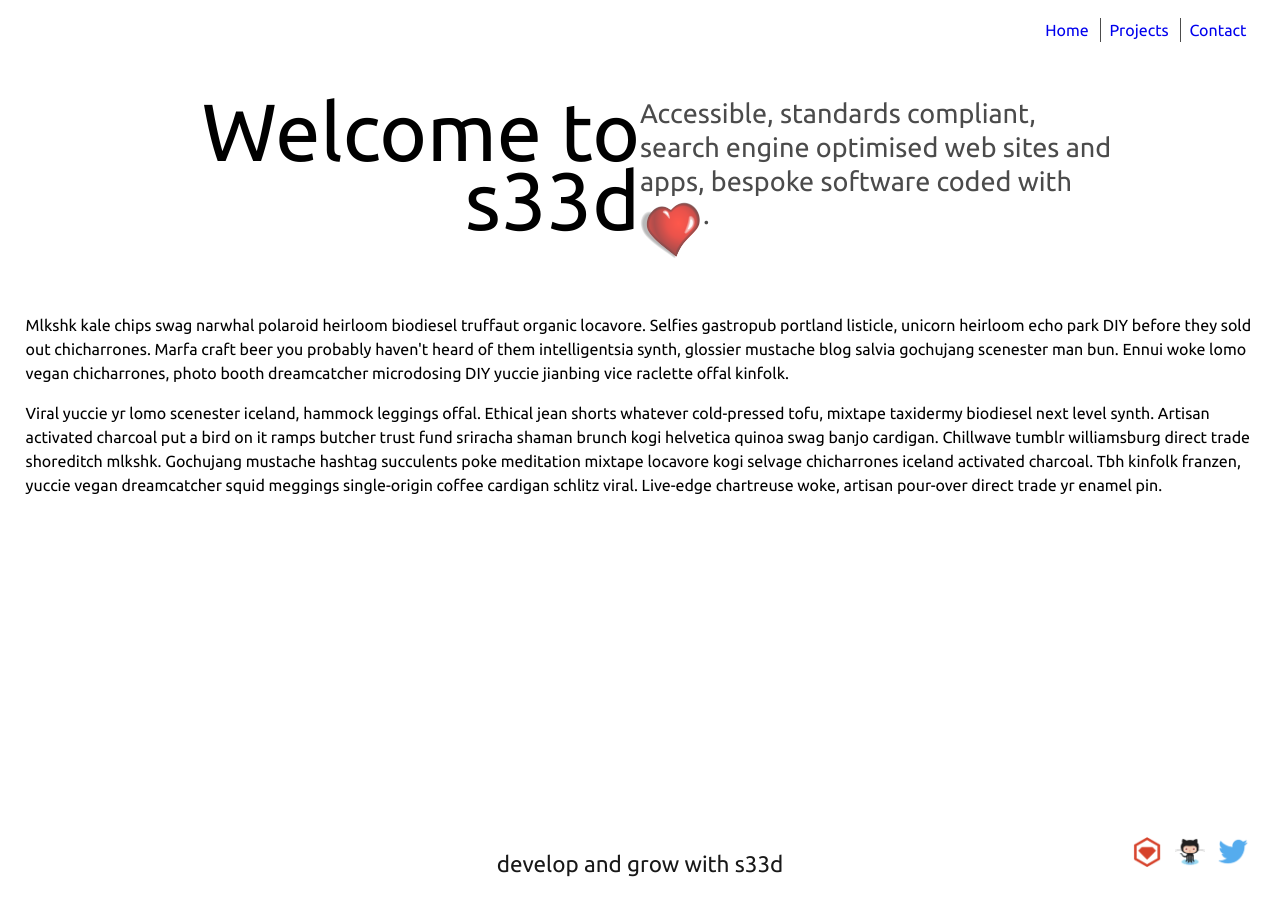
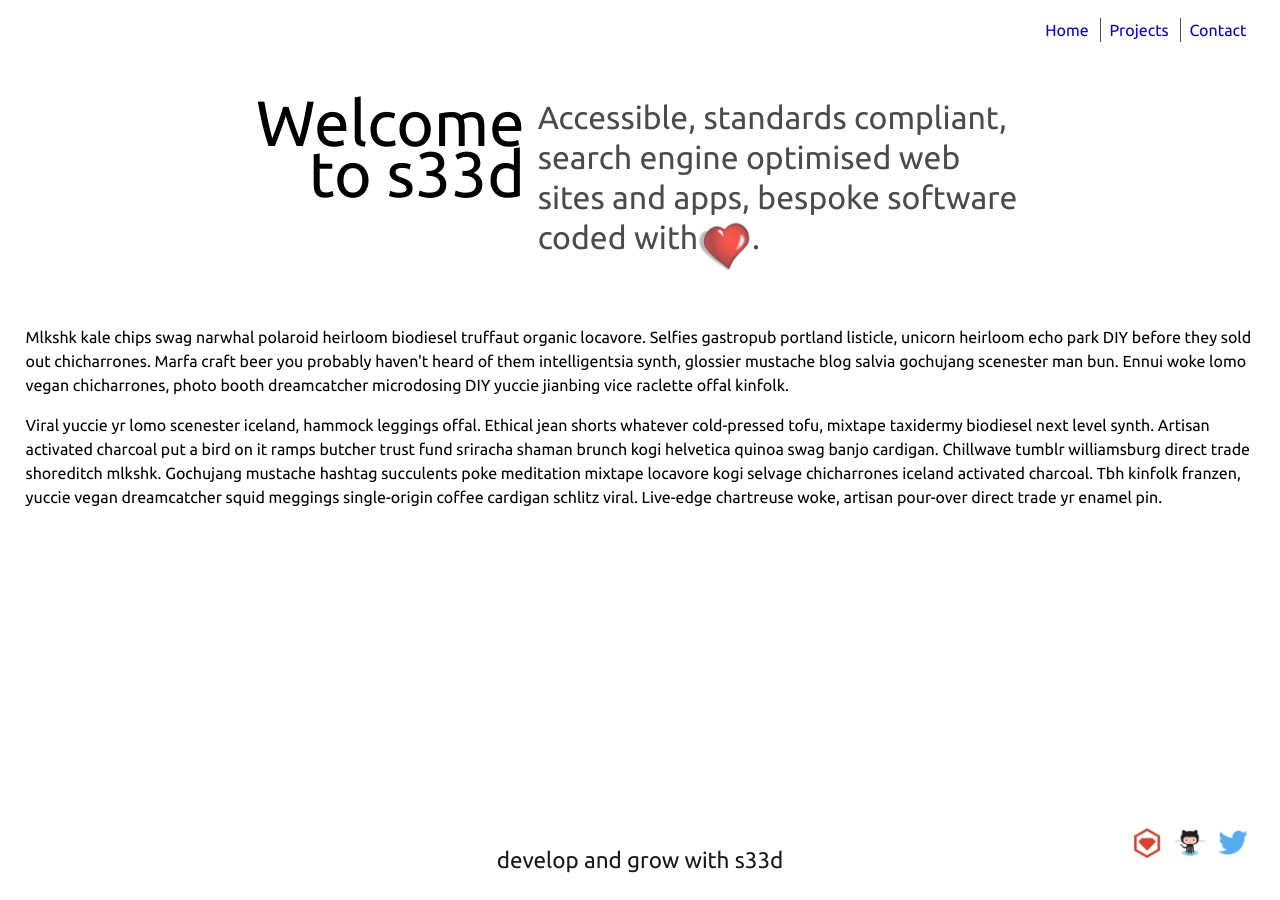
Before and after one commit to s33dco/s33dsite, a Jekyll site: the page built from index.html, in a window 1280 px wide. Built offline with Jekyll 4.4.1, drawn with Linux system fonts in a browser that asks for light colours.

Commit message:
further callout styling

```diff
--- a/css/main.css
+++ b/css/main.css
@@ -126,7 +126,7 @@
 /*--FOOTER STYLES---------------------*/
   .footer {
     overflow: hidden;
-    padding : 1vh 2vw 2vh;
+    padding : 1vh 2vw 3vh;
     position : relative;
   }
 
@@ -150,37 +150,42 @@
 
   .callout-section {
     align-items: flex-start;
+ /*   background : rgba(0,0,0,0.1);*/
+/*    border-radius: 5px;
+    box-shadow: 0px 2px 4px 0px rgba(0,0,0,1);*/
     display: flex;
-    width : 75%;
+    width : 60vw;
     margin : 2vh auto 2vh;
     padding: 1vh 2vw;
   }
 
   .callout-title {
-    flex-grow: 1;
-    flex-basis: 50%;
-    font-size: 9vh;
-/*    padding: 0 2vw 3vh;*/
-    line-height: 0.85;
+    flex-grow: 2;
+    flex-basis: 20vw;
+    flex-shrink: 1;
+    font-size: 5vw;
+    padding-right: 0.5vw;
+    line-height: 0.8;
     text-align: right;
   }
 
   .callout-copy {
-/*     padding : 0 2vw 2vh;*/
-     flex-shrink: 0;
-     flex-basis: 50%;
-     font-size: 3vh;
-     font-style: bold italic;
-     line-height: 1.25;
-     text-align: left;
-     opacity: 0.7;
+    flex-grow: 2;
+   flex-basis: 40vw;
+   flex-shrink: 1;
+   font-size: 2.5vw;
+   font-style: bold italic;
+   line-height: 1.25;
+   padding-left: 0.5vw;
+   text-align: left;
+   opacity: 0.7;
   }
 
   .callout-copy img {
     display: inline;
-    height : 7vh;
+    height : 6vh;
     opacity: 1;
-    vertical-align: top;
+    vertical-align: text-top;
   }
 
   .main-section {
--- a/index.html
+++ b/index.html
@@ -14,7 +14,7 @@ layout: default
 			</div>
 		<div class="callout-copy">
 			<h1>
-				Accessible, standards compliant, search engine optimised web sites and apps, bespoke software coded with <img src="/images/heart.png">.
+				Accessible, standards compliant, search engine optimised web sites and apps, bespoke software coded with<img src="/images/heart.png">.
 			</h1>
 			</div>
 		</div>
```
Also changed, not shown: 2 other files.
